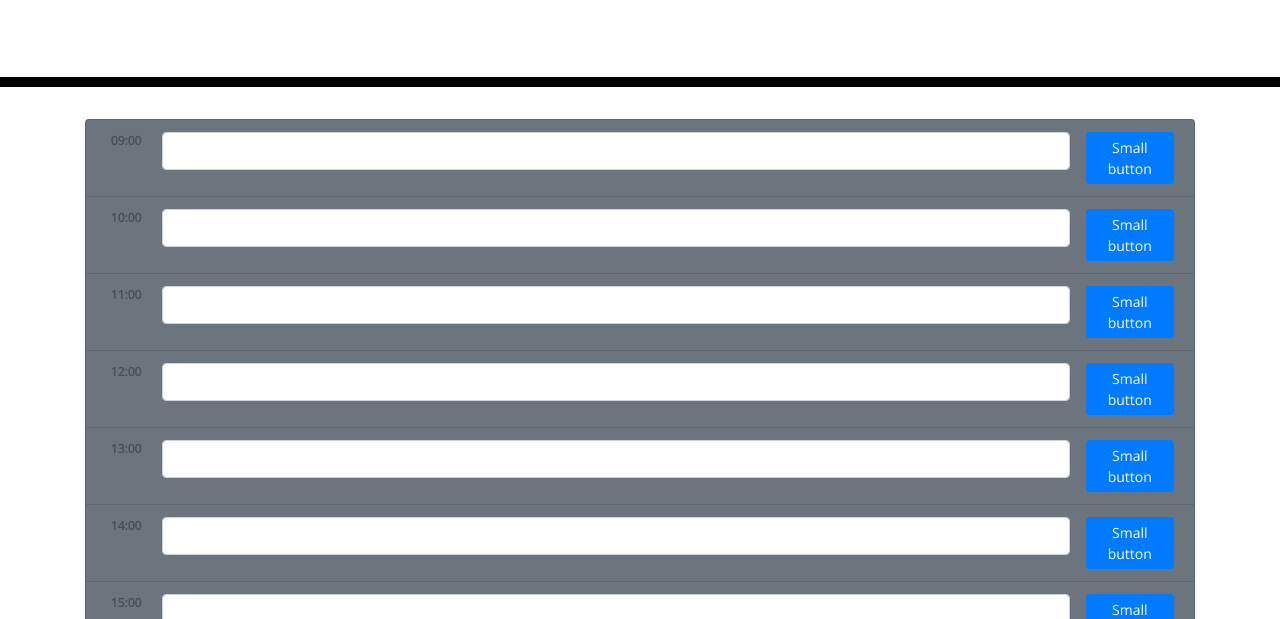
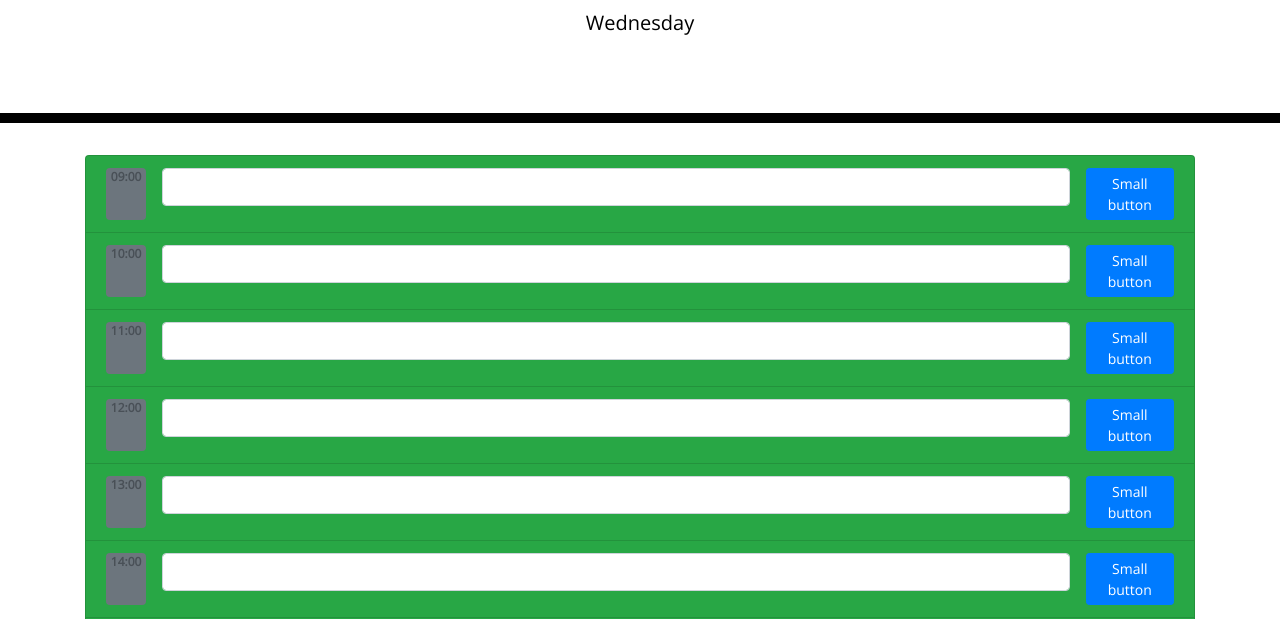
Before and after one commit to HereToTroll/Challenge7_Daily_Planner, a plain HTML site: page index.html in a window 1280 px wide. Shown: the part 181-800 px from the top of the page. Drawn offline with nearby package versions, Linux system fonts and the light colour scheme; the site is published under a folder, as on GitHub Pages, so addresses that start at the root find nothing.

Commit message:
path fix

```diff
--- a/index.html
+++ b/index.html
@@ -104,6 +104,6 @@
     <!-- MomentJS modern alternative -->
     <script src="https://cdn.jsdelivr.net/npm/dayjs@1/dayjs.min.js"></script>
     <script src="https://cdnjs.cloudflare.com/ajax/libs/jquery/3.2.1/jquery.min.js"></script>
-    <script src="/assets/js/planner.js"></script>
+    <script src="./assets/js/planner.js"></script>
   </body>
 </html>
```
